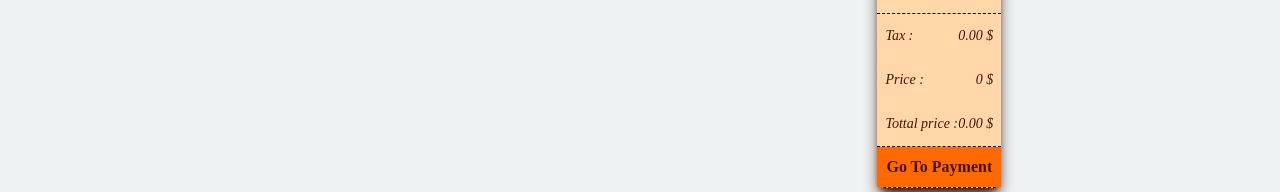
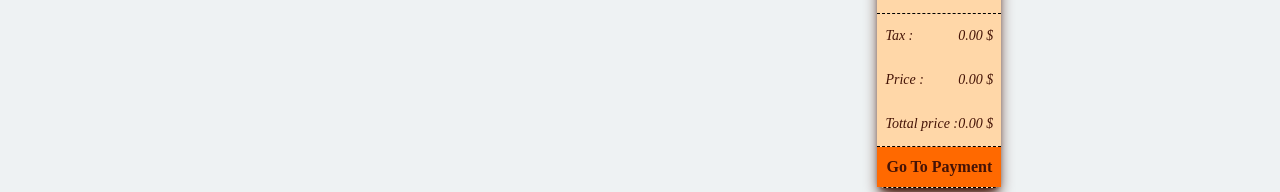
Before and after one commit to smile679/Foodie-Delight, a React (Vite) app: page /cart in a window 1280 px wide. Shown: the part 283-475 px from the top of the page. Built offline with nearby package versions, Linux system fonts and the light colour scheme.

Commit message:
price updated

```diff
--- a/src/Cart/Cart.jsx
+++ b/src/Cart/Cart.jsx
@@ -95,7 +95,7 @@ const Cart = ()=>{
           </div>
           <div className="flex justify-between px-2 py-3">
             <p className="text-sm text-orange-950 italic">Price :</p>
-            <p className="text-sm text-orange-950 italic">{price} $</p>
+            <p className="text-sm text-orange-950 italic">{price.toFixed(2)} $</p>
         </div>
           <div className="flex justify-between px-2 py-3 border-b-1 border-dashed">
             <p className="text-sm text-orange-950 italic">Tottal price :</p>
```
